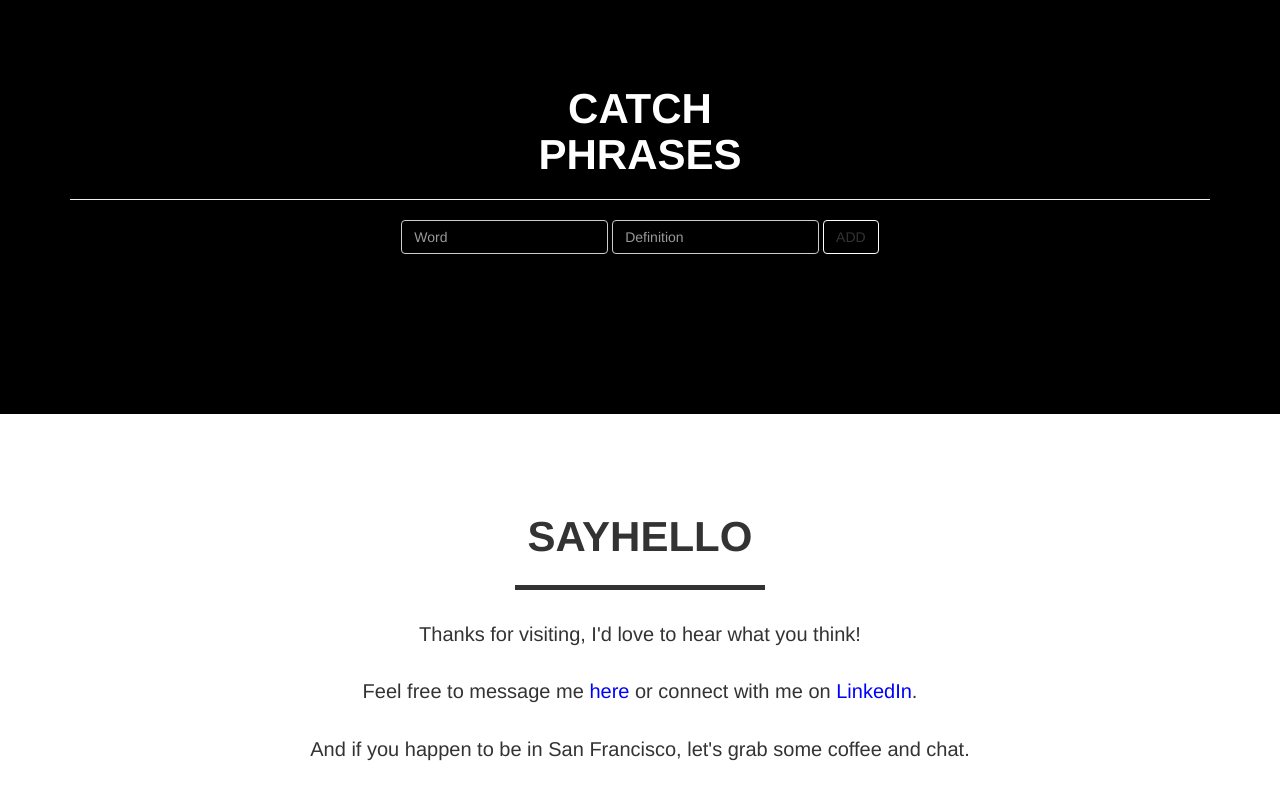
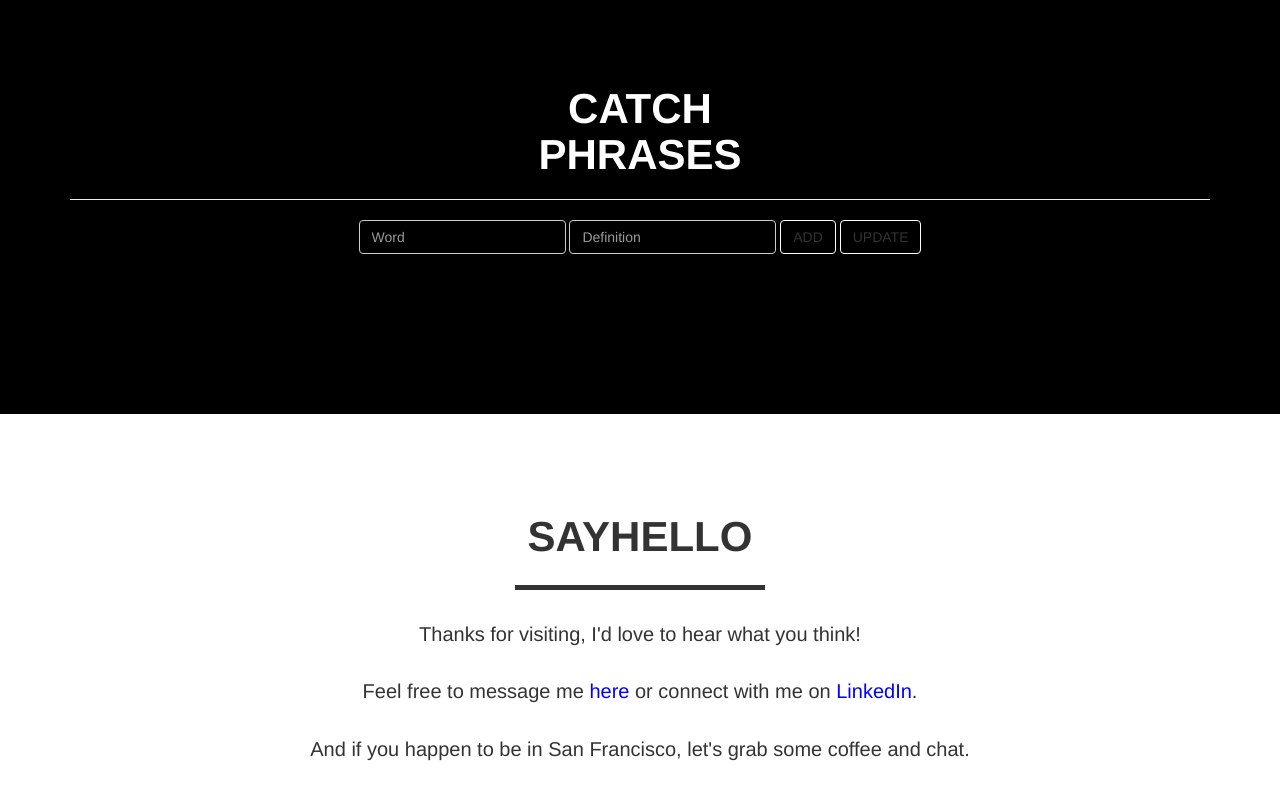
Before and after one commit to Gnaoh/catchphrase, a website: page views/index.html in a window 1280 px wide. Shown: the part 1887-2687 px from the top of the page. Drawn offline with nearby package versions, Linux system fonts and the light colour scheme; files that its build step writes are made by us from their sources; no server answers; grey boxes are pictures that could not be loaded; files whose address does not match are found by name.

Commit message:
added update

```diff
--- a/public/js/app.js
+++ b/public/js/app.js
@@ -42,6 +42,24 @@ function deleteWord(context) {
       getWords();
     }
   });
+}
+
+function updateWord(){
+    $('#update-word').click(function(e){
+        e.preventDefault();
+    });
+    var updatePhrase = $('#phrase-word-input').val();
+    var updateDef = $('#phrase-definition-input').val();
+    var updatedWord = {word: updatePhrase, definition: updateDef};
+
+    $.ajax({
+        url: "/phrases/",
+        type: "PUT",
+        data: updatedWord,
+        success: function(){
+            window.location.reload();
+        }
+    })
 }
 
 /*========================================
--- a/views/index.html
+++ b/views/index.html
@@ -153,6 +153,7 @@
                     <input name="word" type="text" class="form-control" id="phrase-word-input" placeholder="Word">
                     <input name="definition" type="text" class="form-control" id="phrase-definition-input" placeholder="Definition" maxlength="60">
                     <button type="submit" class="btn btn-default">ADD</button>
+                    <button type="button" class="btn btn-default" id="update-word" onclick="updateWord()" class="btn btn-default">UPDATE</button>
                 </form><br>
                 <ul class="list-group" id="phrase-ul"></ul>
             </div>
```
Also changed, not shown: index.js (+9 -0 lines).
